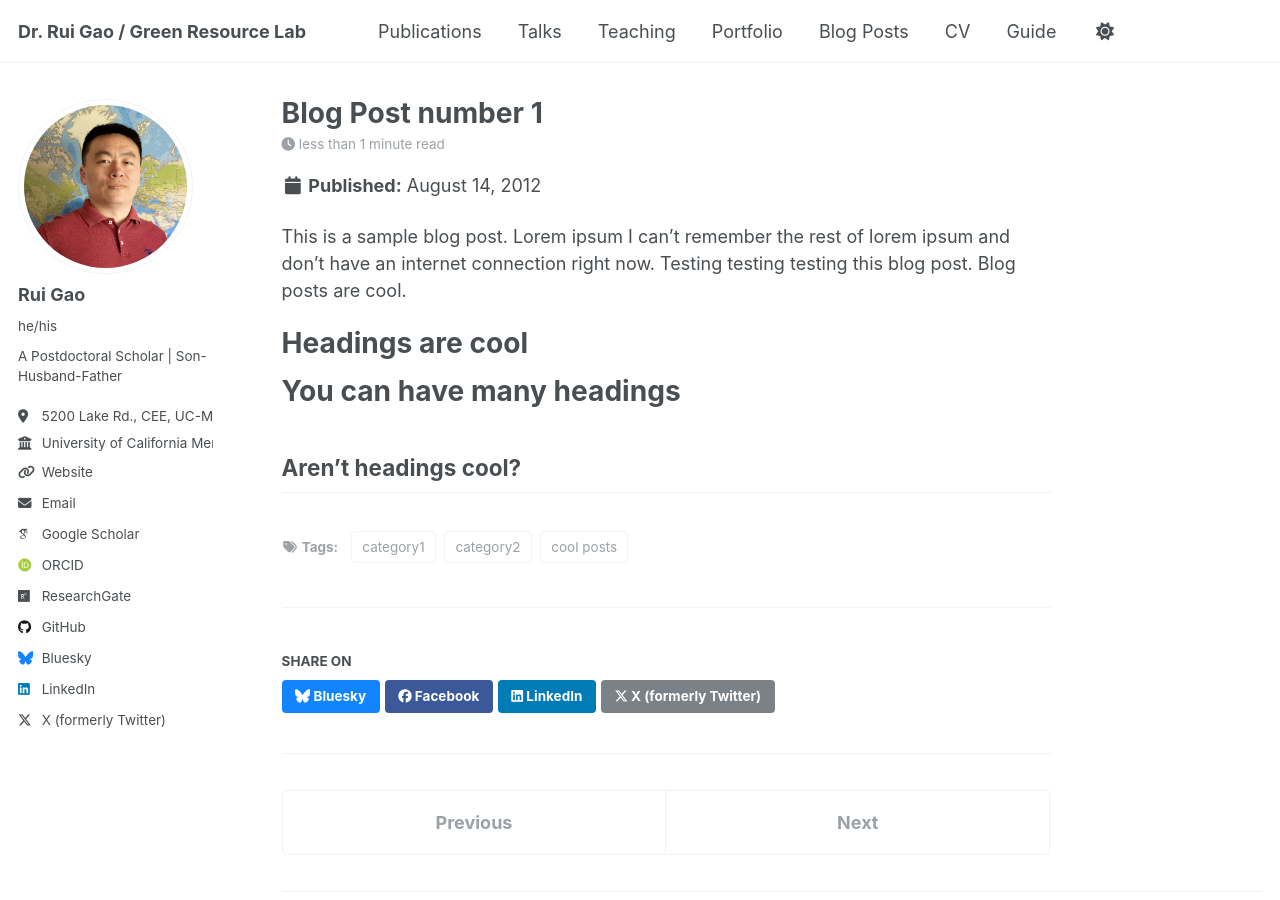
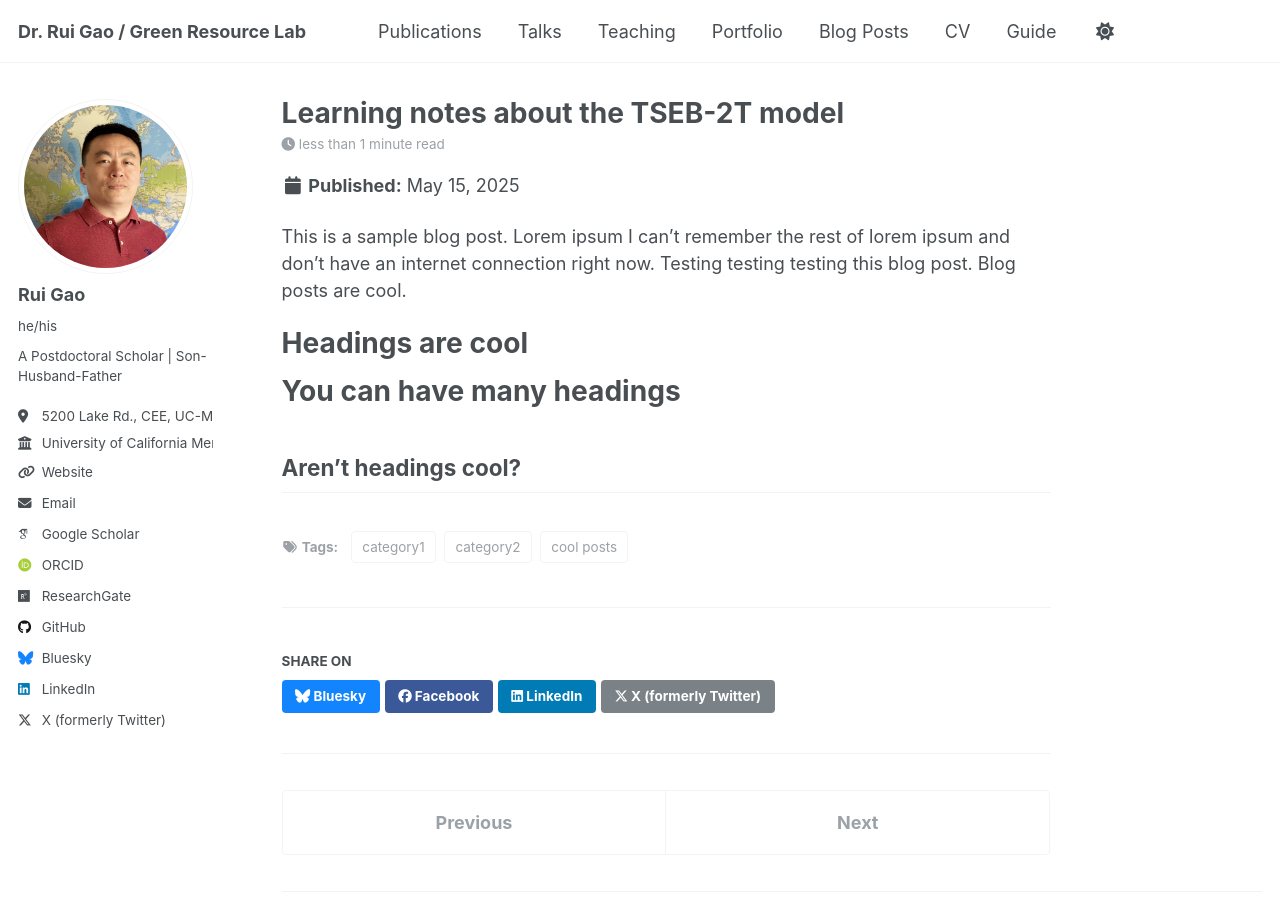
Before and after one commit to RuiGao9/RuiGao9.github.io, a Jekyll site: the page built from _posts/2012-08-14-blog-post-1.md, in a window 1280 px wide and 900 px high. Built offline with Jekyll 4.4.1, drawn with Linux system fonts in a browser that asks for light colours; some web fonts are replaced.

Commit message:
Update 2012-08-14-blog-post-1.md

```diff
--- a/_posts/2012-08-14-blog-post-1.md
+++ b/_posts/2012-08-14-blog-post-1.md
@@ -1,6 +1,6 @@
 ---
-title: 'Blog Post number 1'
-date: 2012-08-14
+title: 'Learning notes about the TSEB-2T model'
+date: 2025-05-15
 permalink: /posts/2012/08/blog-post-1/
 tags:
   - cool posts
```
